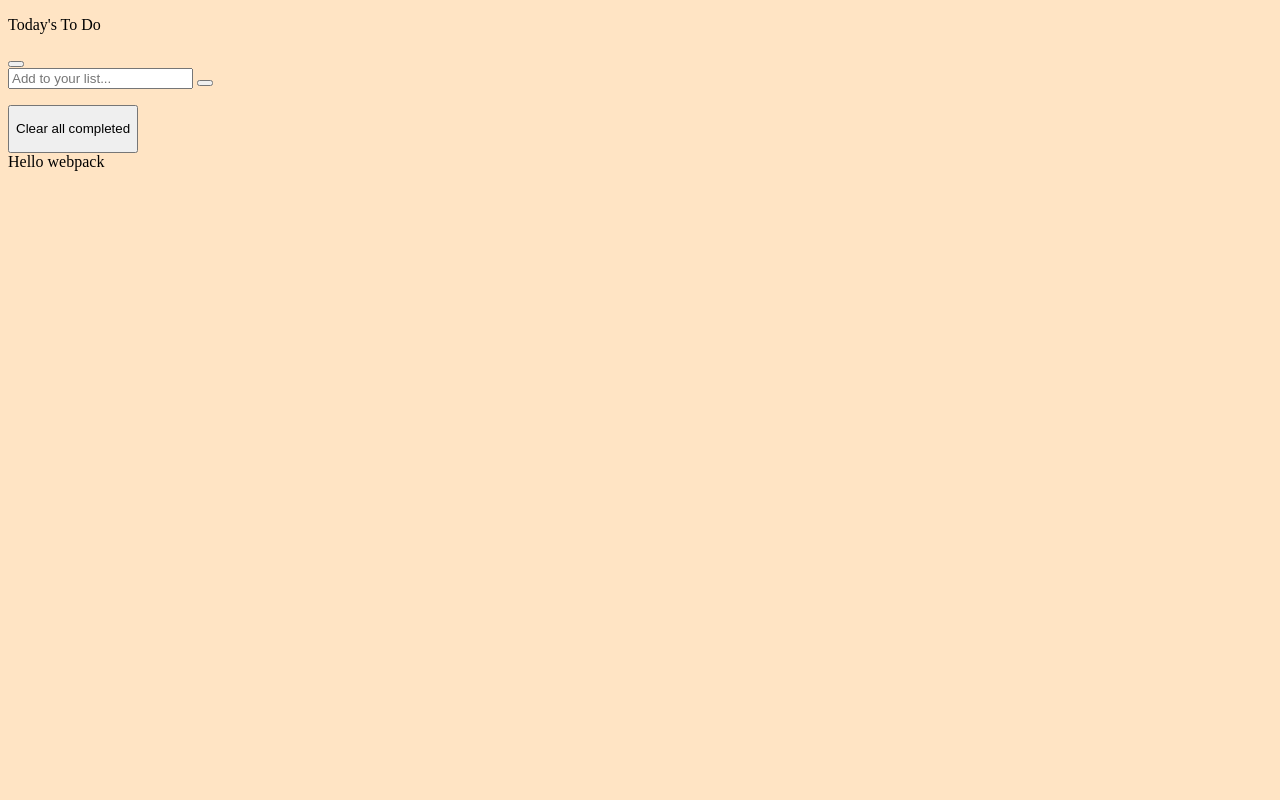
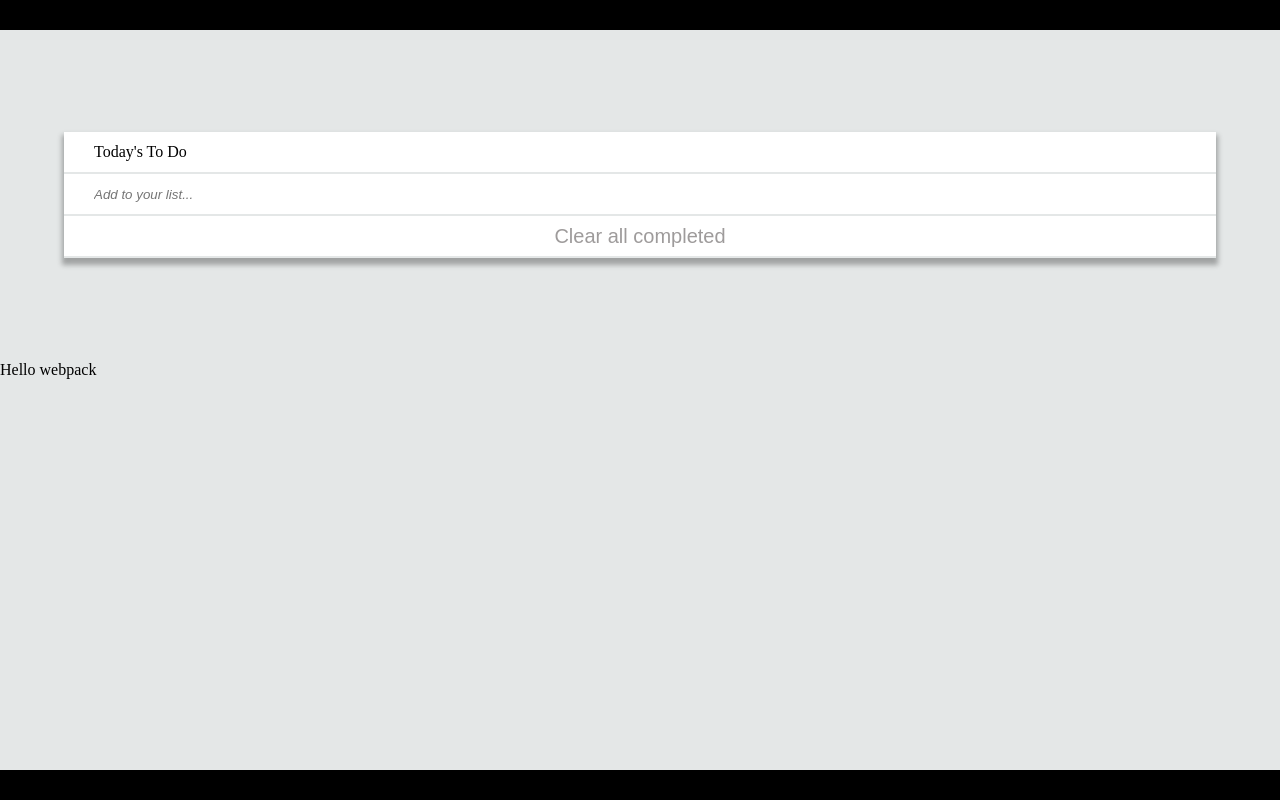
Before and after one commit to Nahid1911/WebPack_To_Do_List, a website built with webpack: page src/index.html in a window 1280 px wide. Built offline with nearby package versions, Linux system fonts and the light colour scheme; some icons are missing.

Commit message:
update style.css

```diff
--- a/src/style.css
+++ b/src/style.css
@@ -1,3 +1,100 @@
+* {
+  box-sizing: border-box;
+  margin: 0;
+  padding: 0;
+}
+html {
+  height: 100%;
+}
+
 body {
-  background-color: bisque;
+  min-height: 100%;
+  margin: 0;
+  padding-bottom: 30px;
+  background-color: rgb(228, 231, 231);
 }
+
+header {
+  background-color: black;
+  height: 30px;
+  width: 100%;
+}
+
+.mainDiv {
+  display: flex;
+  flex-direction: column;
+  justify-content: center;
+  align-items: center;
+  margin: 8% 5%;
+  box-shadow: 0 5px 5px 2px rgba(0, 0, 0, 0.299);
+}
+
+footer {
+  position: fixed;
+  left: 0;
+  bottom: 0;
+  width: 100%;
+  height: 30px;
+  background-color: black;
+  color: #fff;
+  text-align: center;
+  padding-top: 20px;
+}
+
+#addList {
+  width: 100%;
+}
+
+.commonClass {
+  height: 40px;
+  width: 100%;
+  margin-bottom: 2px;
+  background-color: #fff;
+  padding: 5px 30px;
+  display: flex;
+  justify-content: space-between;
+  align-items: center;
+}
+
+.checkBoxLabel {
+  display: flex;
+  align-items: center;
+  justify-content: center;
+
+}
+
+.btnAll {
+  border: none;
+  background-color: transparent;
+  background-color: #fff;
+  border: none;
+  padding: 10px;
+  font-size: 12px;
+  color: #9e9b9b;
+  transform: rotate(90deg);
+}
+
+.btnCompleteAll {
+  border: none;
+  background-color: transparent;
+  background-color: #fff;
+  border: none;
+  font-size: 20px;
+  color: #9e9b9b;
+  width: 100%;
+}
+
+.textInput {
+  width: 100%;
+  height: 100%;
+  border: none;
+  outline: none;
+}
+
+#listContainer {
+  width: 100%;
+}
+
+::placeholder {
+  font-style: italic ;
+}
```
Also changed, not shown: dist/main.js.
